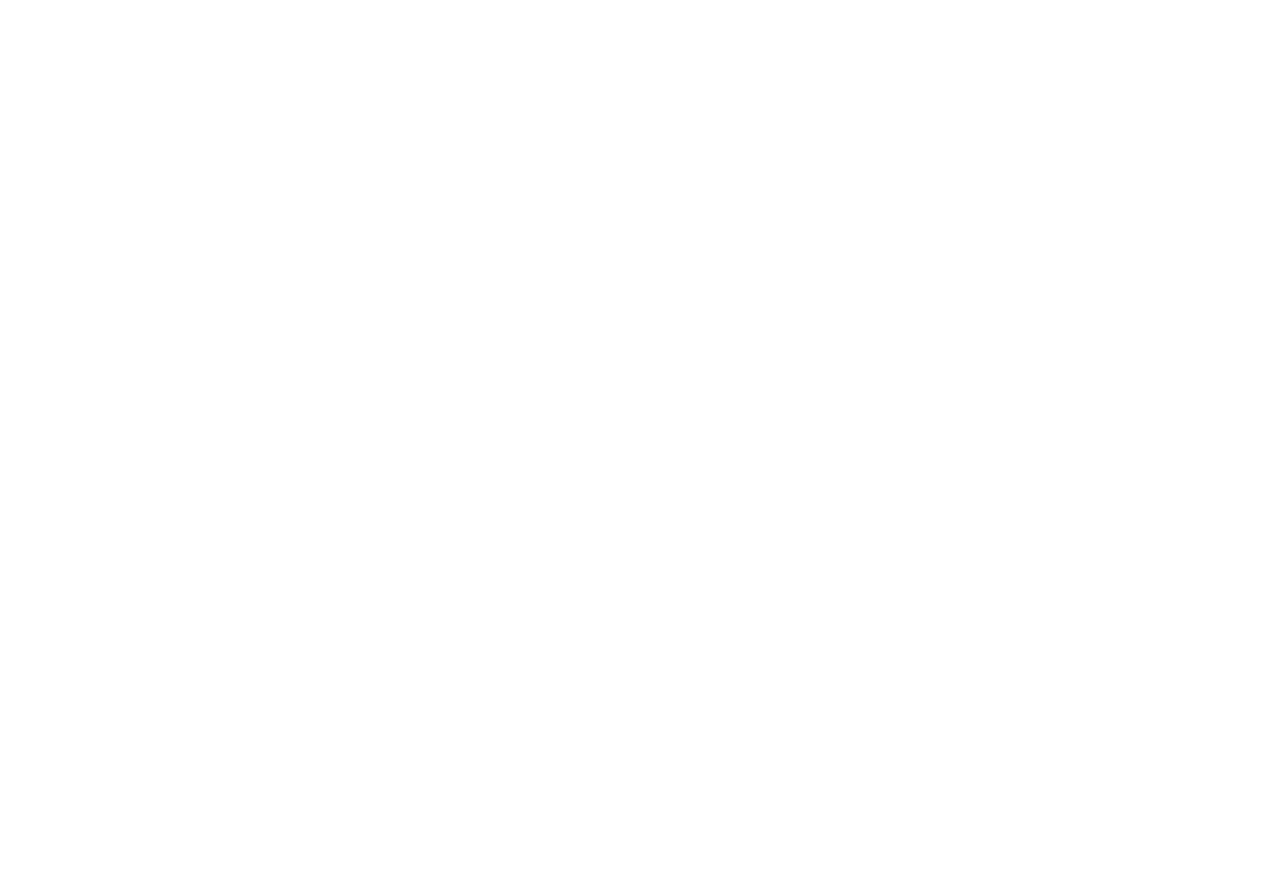
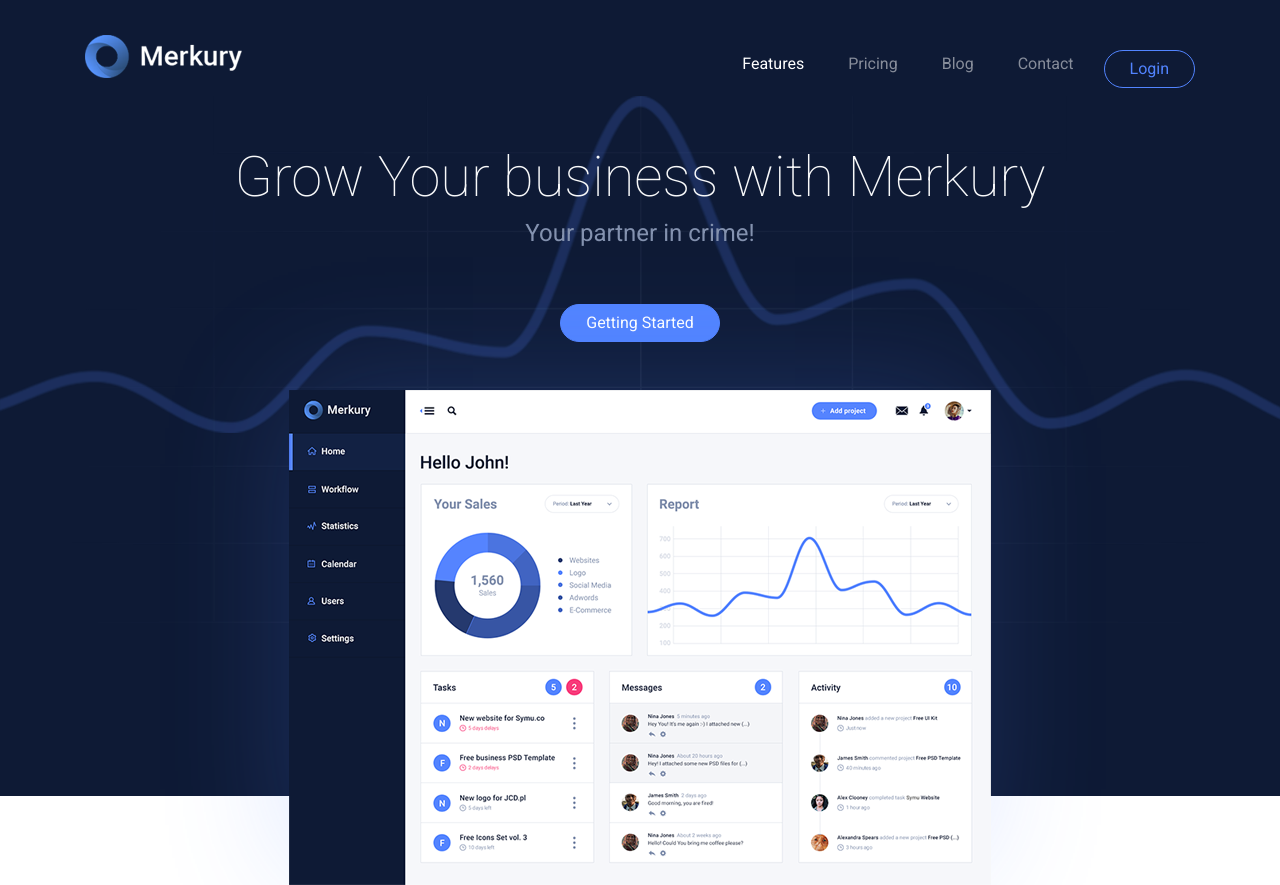
Before and after one commit to thilinasandaru1/Merkury, a website: page src/index.html in a window 1280 px wide. Before the commit the page ends 800 px from the top, so only its background shows below. Drawn offline with Linux system fonts and the light colour scheme.

Commit message:
finished home section

```diff
--- a/src/index.html
+++ b/src/index.html
@@ -1,5 +1,6 @@
 <!DOCTYPE html>
 <html lang="en">
+
 <head>
     <meta charset="UTF-8">
     <meta name="viewport" content="width=device-width, initial-scale=1.0">
@@ -7,10 +8,55 @@
     <title>Merkury</title>
     <link rel="stylesheet" href="css/bootstrap.css">
     <link rel="stylesheet" href="css/font-awesome.min.css">
+    <link href="https://fonts.googleapis.com/css?family=Roboto:100,400,700" rel="stylesheet">
+    <link rel="stylesheet" href="css/style.css">
 </head>
+
 <body>
+    <div class="home-section">
+        <nav class="navbar navbar-expand-lg navbar-dark bg-primary pt-4">
+            <div class="container">
+                <a class="navbar-brand" href="#">
+                    <img src="img/logo.png">
+                </a>
+                <button class="navbar-toggler" type="button" data-toggle="collapse" data-target="#navbarText" aria-controls="navbarText"
+                    aria-expanded="false" aria-label="Toggle navigation">
+                    <span class="navbar-toggler-icon"></span>
+                </button>
+                <div class="collapse navbar-collapse" id="navbarText">
+                    <ul class="navbar-nav ml-auto">
+                        <li class="nav-item active">
+                            <a class="nav-link" href="#">Features</a>
+                        </li>
+                        <li class="nav-item">
+                            <a class="nav-link" href="#">Pricing</a>
+                        </li>
+                        <li class="nav-item">
+                            <a class="nav-link" href="#">Blog</a>
+                        </li>
+                        <li class="nav-item">
+                            <a class="nav-link" href="#">Contact</a>
+                        </li>
+                        <li class="nav-item">
+                            <a class="btn btn-outline-primary" href="">Login</a>
+                        </li>
+                    </ul>
+                </div>
+            </div>
+        </nav>
+        <div class="home-content bg-primary text-light text-center">
+            <h1 class="display-4 pt-5">Grow Your business with Merkury</h1>
+            <h4 class="pb-5">Your partner in crime!</h4>
+            <a href="#" class="btn btn-primary">Getting Started</a>
+            <div class="clearfix pt-5"></div>
+            <img class="img-fluid d-none d-md-inline" src="img/dashboard.png" alt="">
+        </div>
+    </div>
+
+
     <script src="js/jquery.min.js"></script>
     <script src="js/popper.min.js"></script>
     <script src="js/bootstrap.min.js"></script>
 </body>
+
 </html>
--- /dev/null
+++ b/src/scss/_variables.scss
@@ -0,0 +1,5 @@
+//Colors
+$main_blue: #0e1a35;
+$home_content_h4: #8492af;
+$light_blue:#5284ff;
+$green: #0ec328;
--- /dev/null
+++ b/src/scss/style.scss
@@ -0,0 +1,83 @@
+@import 'variables';
+//
+.btn {
+    border-radius: 75px;
+    padding-left: 25px;
+    padding-right: 25px;
+}
+
+* {
+    font-family: 'Roboto', sans-serif;
+}
+
+// home section
+.home-section {
+    nav {
+        background-color: $main_blue !important;
+        ul {
+            li {
+                margin-right: 28px;
+                &:last-child {
+                    margin-right: 0;
+                }
+            }
+            .btn {
+                color: $light_blue;
+                border-color: $light_blue;
+                &:hover {
+                    background-color: $light_blue;
+                    color: #fff;
+                }
+            }
+        }
+    }
+    .home-content {
+        max-height: 700px;
+        background-color: $main_blue !important;
+        background-image: url('../img/graph.png'), url('../img/mesh.png');
+        background-repeat: no-repeat, no-repeat;
+        background-size: contain, contain;
+        h4 {
+            color: $home_content_h4;
+        }
+        .btn {
+            background-color: $light_blue;
+            border-color: $light_blue;
+            &:hover {
+                background-color: darken($light_blue, 6);
+                border-color: darken($light_blue, 6);
+                ;
+            }
+        }
+        img {
+            -webkit-box-shadow: -7px -11px 122px -6px rgba(85,133,255,0.196);
+            -moz-box-shadow: -7px -11px 122px -6px rgba(85,133,255,0.196);
+            box-shadow: -7px -11px 122px -6px rgba(85,133,255,0.196);
+        }
+    }
+}
+
+//Responsive
+// Small devices (landscape phones, 576px and up)
+@media (min-width: 576px) {
+    .home-section {
+        nav {
+            ul {
+                margin-top: 20px;
+            }
+            .btn {
+                margin-left: -6px;
+                margin-top: 6px;
+            }
+        }
+    }
+}
+
+// Medium devices (tablets, 768px and up)
+@media (min-width: 768px) {}
+
+// Large devices (desktops, 992px and up)
+@media (min-width: 992px) {}
+
+// Extra large devices (large desktops, 1200px and up)
+@media (min-width: 1200px) {}
```
Also changed, not shown: src/css/style.css (added), src/img/dashboard.png (added), src/img/graph.png (added), src/img/logo.png (added), src/img/mesh.png (added).
